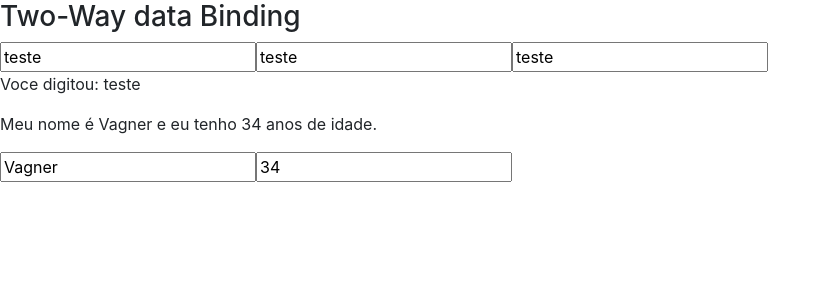
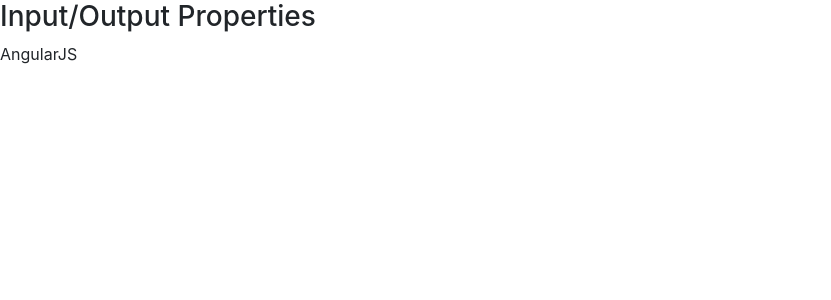
Before and after one commit to VagnerLeite/AngularJS, an Angular app in the folder data-binding/: page / in a window 1280 px wide. Shown: the top 300 px of the page, without its empty margins (0-831 px from the left). Built offline with nearby package versions, Linux system fonts and the light colour scheme.

Commit message:
input Properties

```diff
--- a/data-binding/src/app/app.module.ts
+++ b/data-binding/src/app/app.module.ts
@@ -7,11 +7,13 @@
 import { AppComponent } from './app.component';
 import { FormsModule } from '@angular/forms';
 import { DataBindingComponent } from './data-binding/data-binding.component';
+import { InputPropertyComponent } from './input-property/input-property.component';
 
 @NgModule({
   declarations: [
     AppComponent,
-    DataBindingComponent
+    DataBindingComponent,
+    InputPropertyComponent
   ],
   imports: [
     BrowserModule,
--- a/data-binding/src/app/data-binding/data-binding.component.html
+++ b/data-binding/src/app/data-binding/data-binding.component.html
@@ -140,4 +140,13 @@
 </section>
 -->
 
-<app-meu-form></app-meu-form>
+<!-- <app-meu-form></app-meu-form> -->
+
+<section>
+    <article>
+        <h3>Input/Output Properties</h3>
+
+
+        <app-curso [nome]="nomeDoCurso"></app-curso>
+    </article>
+</section>
--- a/data-binding/src/app/data-binding/data-binding.component.ts
+++ b/data-binding/src/app/data-binding/data-binding.component.ts
@@ -16,7 +16,7 @@
 
   isMouseOver: boolean = false;
 
-
+  nomeDoCurso: string = 'AngularJS';
 
   getValor(){
     return 1;
--- /dev/null
+++ b/data-binding/src/app/input-property/input-property.component.html
@@ -0,0 +1,3 @@
+<p>
+{{ nomeCurso }}
+</p>
--- /dev/null
+++ b/data-binding/src/app/input-property/input-property.component.ts
@@ -0,0 +1,17 @@
+import { Component, OnInit, Input } from '@angular/core';
+
+@Component({
+  selector: 'app-curso',
+  templateUrl: './input-property.component.html',
+  styleUrls: ['./input-property.component.scss']
+})
+export class InputPropertyComponent implements OnInit {
+
+  @Input('nome') nomeCurso: string = '';
+
+  constructor() { }
+
+  ngOnInit() {
+  }
+
+}
```
Also changed, not shown: data-binding/src/app/input-property/input-property.component.scss (added), 2 other files (tests, documents, lock files or other folders).
